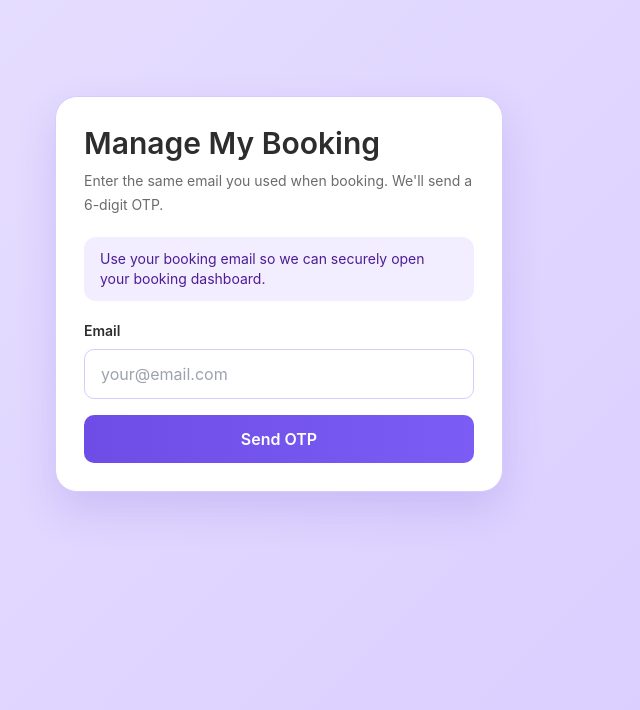
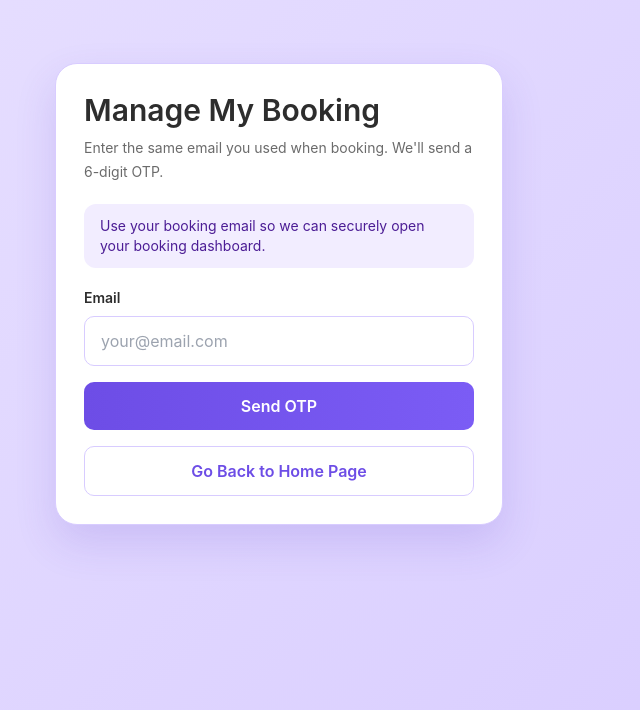
Before and after one commit to memeyah30/kayes-hair-salon, a React (Vite) app in the folder frontend/: page /manage-booking/start in a window 1280 px wide. Shown: the part 122-832 px from the top of the page, without its empty margins (361-1001 px from the left). Built offline with nearby package versions, Linux system fonts and the light colour scheme.

Commit message:
Add go back to home page button in manage booking

```diff
--- a/frontend/src/pages/ManageBookingEmail.jsx
+++ b/frontend/src/pages/ManageBookingEmail.jsx
@@ -76,6 +76,14 @@ const ManageBookingEmail = () => {
             >
               {sending ? 'Sending OTP...' : 'Send OTP'}
             </button>
+
+            <button
+              type="button"
+              onClick={() => navigate('/')}
+              className="tap-safe w-full rounded-[10px] border border-[#d8ccff] bg-white px-4 py-3 font-semibold text-[#6d4de6] transition hover:bg-[#faf7ff]"
+            >
+              Go Back to Home Page
+            </button>
           </form>
         </div>
       </div>
```
